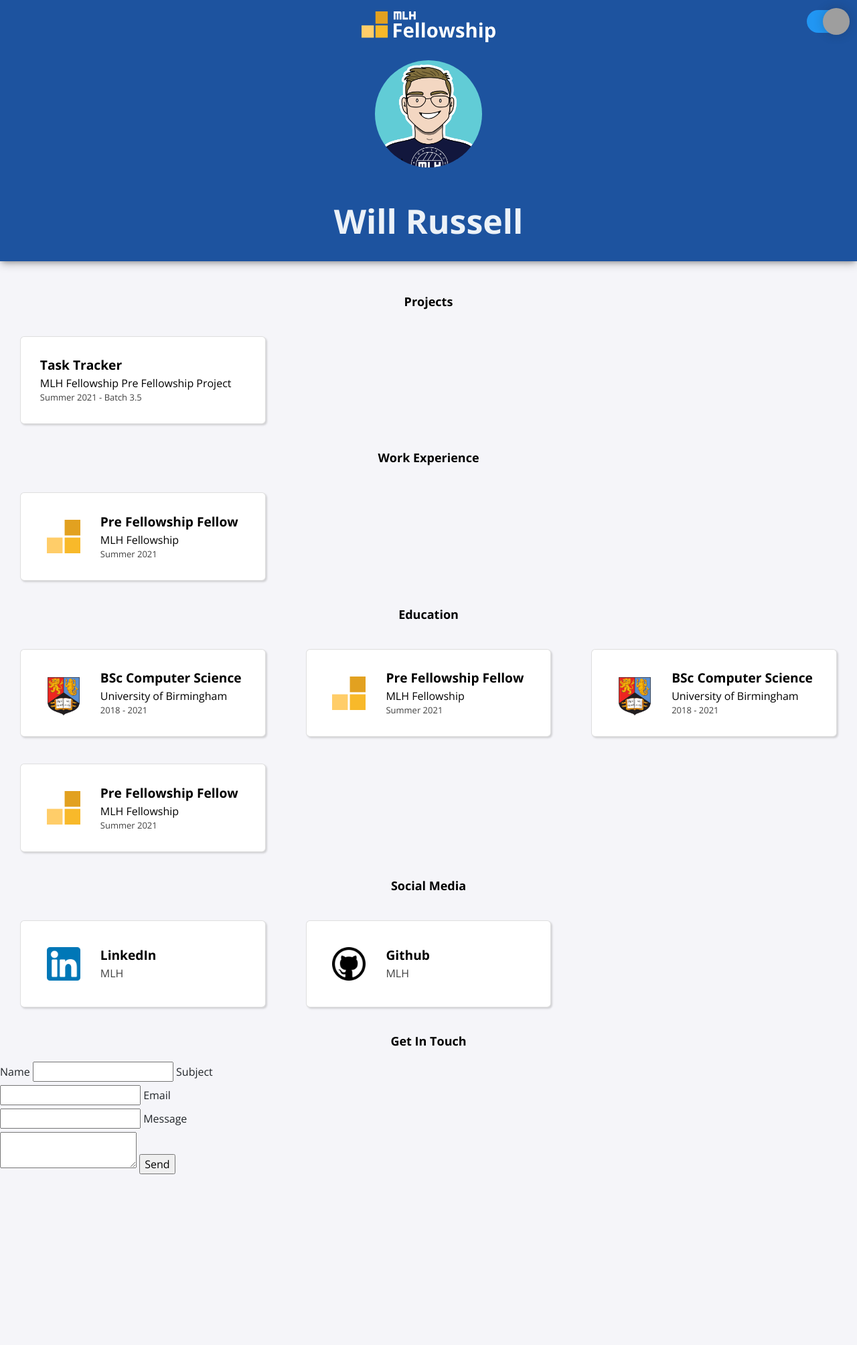
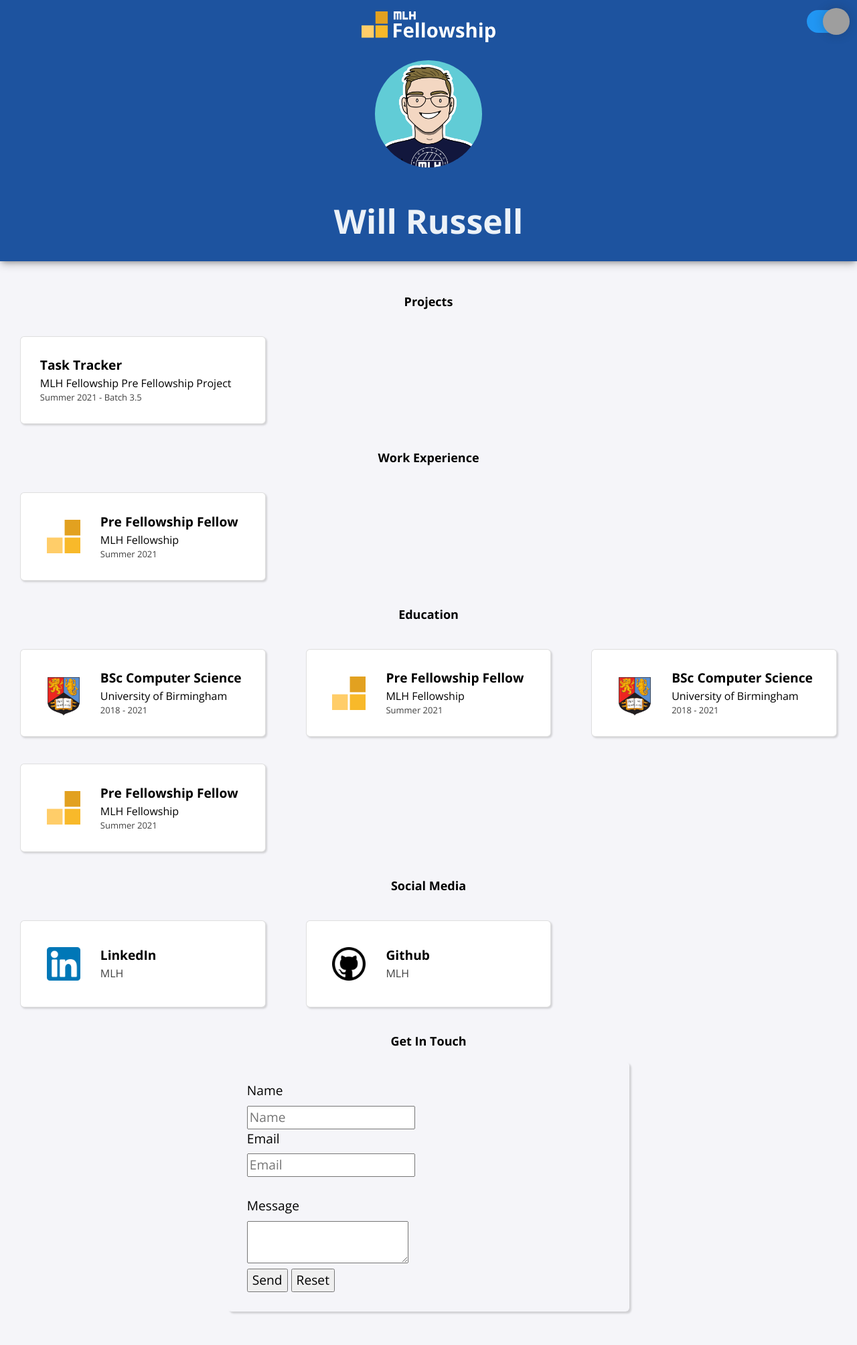
Before and after one commit to MLH-Fellowship/pod-3.1.1-portfolio, a Jekyll site: the page built from index.html, in a window 1280 px wide. Shown: the whole page at 67% size. Built offline with Jekyll 4.4.1, drawn with Linux system fonts in a browser that asks for light colours; nearby versions of some CDN libraries; before the commit the page ends 1803 px from its top, so only the background shows below that; grey boxes are pictures that could not be loaded.

Commit message:
contact form created

```diff
--- a/_includes/contact.html
+++ b/_includes/contact.html
@@ -1,25 +1,19 @@
-
-
-<h2 style="text-align: center;">Get In Touch</h3>
-
-
-
-<div class="card-container">
-			<form id="contact-form">
-				<a name="contact"></a>
-
+<h2>Get In Touch</h2>
+<div class="card-container-contact">
+    <form class="card-contact" action="mailto:someone@example.com?subject=Message via Portfolio" method="post" enctype="text/plain">
         <label>Name</label>
-				<input class="input-field" type="text" name="name">
-
-				<label>Subject</label>
-				<input class="input-field" type="text" name="subject">
-
+        <br>
+        <input class="input-field" type="text" name="name" placeholder="Name">
+        <br/>
 		<label>Email</label>
-				<input class="input-field" type="text" name="email">
-
+        <br/>
+		<input class="input-field" type="email" name="email" placeholder="Email"><br>
+        <br/>
 		<label>Message</label>
-				<textarea class="input-field" name="message"></textarea>
-
+        <br/>
+		<textarea class="input-field" name="message" placeholder="message"> </textarea>
+        <br>
 		<input id="submit-btn" type="submit" value="Send">
+        <input type="reset" value="Reset">
     </form>
 </div>
--- a/_sass/contact.scss
+++ b/_sass/contact.scss
@@ -0,0 +1,31 @@
+.contact {
+	background-color: var(--secondaryColor);
+	border-bottom:1px solid var(--borderColor);
+	overflow:auto;
+}
+
+.card-contact {
+    display: block;
+    flex-direction: row;
+    align-items: center;
+    margin: 0 auto;
+    background-color: var(--mainColor);
+    border-radius: .375rem;
+    /*border: .5px solid var(--fg-0);*/
+    padding: 1.5em;
+    font-size: 1.2em;
+    color: var(--fg-1);
+    box-shadow: rgba(0, 0, 0, 0.15) 2.95px 2.95px 2.6px;
+    max-width: 600px;
+
+}
+
+.card-container-contact {
+    width: auto;
+    align-items: center;
+	margin: 0 auto;
+}
+
+.input-field {
+    font-size: 500;
+}
```
Lines whose indentation alone changed are shown as unchanged.
